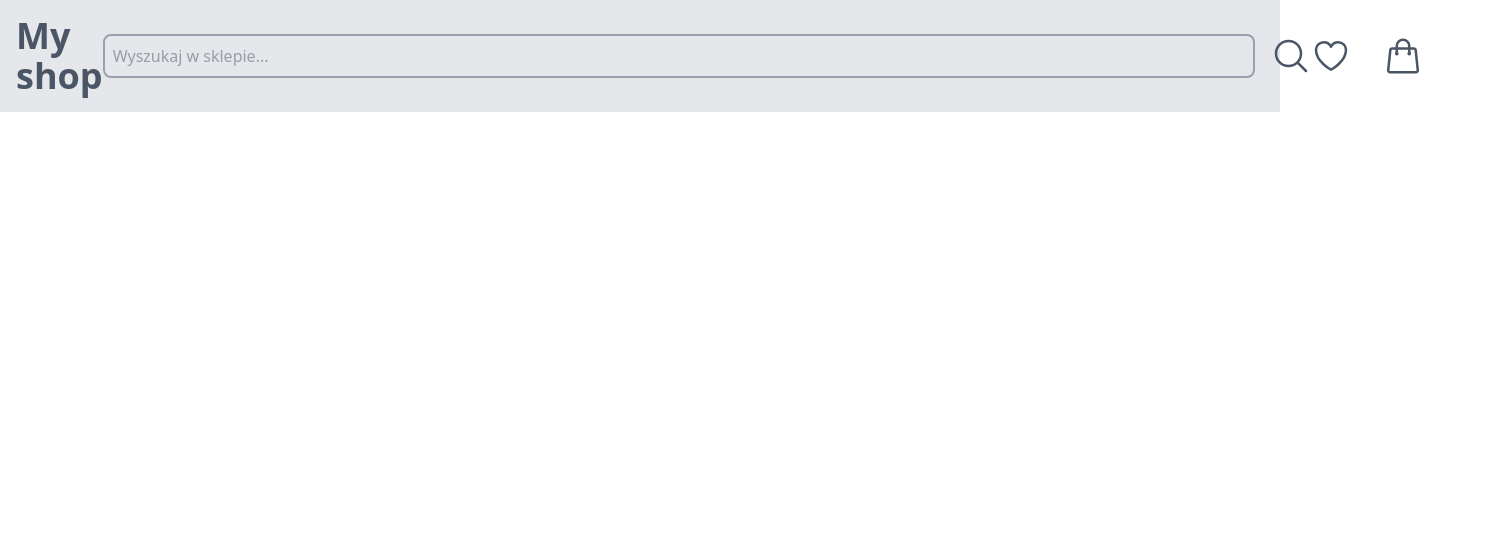
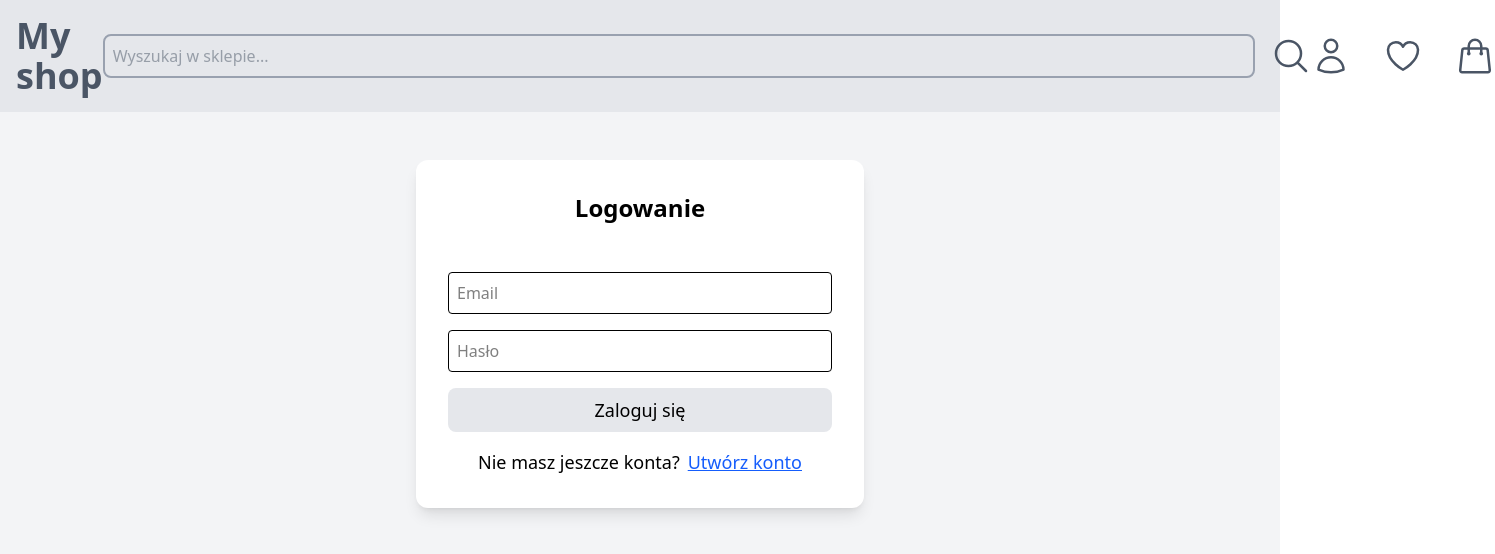
Before and after one commit to matwid03/my-shop, a React (Vite) app: page /auth in a window 1280 px wide. Before the commit this address had no page. Shown: the top 554 px of the page, 1495 px wide, since content can reach past the window. Built offline with nearby package versions, Linux system fonts and the light colour scheme; no server answers.

Commit message:
Login/registration functionality

```diff
--- a/package.json
+++ b/package.json
@@ -12,6 +12,7 @@
   "dependencies": {
     "@heroicons/react": "^2.2.0",
     "@tailwindcss/vite": "^4.0.14",
+    "firebase": "^11.6.0",
     "react": "^19.0.0",
     "react-dom": "^19.0.0",
     "react-router-dom": "^7.3.0",
--- a/src/App.jsx
+++ b/src/App.jsx
@@ -7,6 +7,7 @@ import { CartPage } from './pages/CartPage';
 import { FavouritesPage } from './pages/FavouritesPage';
 import { products } from './const/products';
 import { FiltersProvider } from './context/FiltersContext';
+import { AuthPage } from './pages/AuthPage';
 
 function App() {
 	const location = useLocation();
@@ -30,6 +31,7 @@ function App() {
 				</FiltersProvider>
 			) : (
 				<Routes>
+					<Route path='/auth' element={<AuthPage />} />
 					<Route path='/cart' element={<CartPage />} />
 					<Route path='/favourites' element={<FavouritesPage />} />
 				</Routes>
--- a/src/components/Navbar.jsx
+++ b/src/components/Navbar.jsx
@@ -1,13 +1,21 @@
 import { Link } from 'react-router-dom';
-import { MagnifyingGlassIcon, HeartIcon, ShoppingBagIcon } from '@heroicons/react/24/outline';
+import { MagnifyingGlassIcon, HeartIcon, ShoppingBagIcon, UserIcon } from '@heroicons/react/24/outline';
 import { useState } from 'react';
+import { useAuth } from '../hooks/useAuth';
+import { signOut } from 'firebase/auth';
+import { FIREBASE_AUTH } from '../firebase';
 
 export function Navbar() {
 	const [search, setSearch] = useState('');
+	const { user } = useAuth();
 
 	const handleSearch = (e) => {
 		e.preventDefault();
 		console.log('Szukam:', search);
+	};
+
+	const handleSignOut = () => {
+		signOut(FIREBASE_AUTH);
 	};
 
 	return (
@@ -22,6 +30,18 @@ export function Navbar() {
 				</button>
 			</form>
 			<div className='flex gap-8'>
+				{user ? (
+					<div className='flex items-center gap-2'>
+						<UserIcon className='w-10 h-10 hover:text-gray-950 ' />
+						<button onClick={handleSignOut} className='text-sm font-bold underline cursor-pointer hover:text-black'>
+							Wyloguj
+						</button>
+					</div>
+				) : (
+					<Link to='/auth'>
+						<UserIcon className='w-10 h-10 hover:text-gray-950 hover:border-2' />
+					</Link>
+				)}
 				<Link to='/favourites'>
 					<HeartIcon className='w-10 h-10 hover:text-gray-950 hover:border-2' />
 				</Link>
--- /dev/null
+++ b/src/firebase.js
@@ -0,0 +1,23 @@
+import { initializeApp } from 'firebase/app';
+import { getAuth, setPersistence, browserLocalPersistence } from 'firebase/auth';
+import { getFirestore } from 'firebase/firestore';
+
+const firebaseConfig = {
+  apiKey: "AIzaSyB21MQOKJsarUau1RsjlccmsoOZ8q6DyyY",
+  authDomain: "my-shop-b1f80.firebaseapp.com",
+  projectId: "my-shop-b1f80",
+  storageBucket: "my-shop-b1f80.firebasestorage.app",
+  messagingSenderId: "19933456877",
+  appId: "1:19933456877:web:990d2c13bc3e9c9c541fe4",
+  measurementId: "G-3P9ST30Y20"
+};
+
+const app = initializeApp(firebaseConfig);
+const auth = getAuth(app);
+setPersistence(auth, browserLocalPersistence).catch((error) => {
+  console.error('Błąd ustawiania persistence w Firebase:', error);
+});
+
+const db = getFirestore(app);
+
+export { app, auth as FIREBASE_AUTH, db as FIRESTORE_DB };
--- /dev/null
+++ b/src/hooks/useAuth.js
@@ -0,0 +1,28 @@
+import { onAuthStateChanged } from "firebase/auth";
+import { useEffect, useState } from "react";
+import { FIREBASE_AUTH, FIRESTORE_DB } from "../firebase";
+import { doc, getDoc } from "firebase/firestore";
+
+export function useAuth() {
+  const [user, setUser] = useState(null);
+
+  useEffect(() => {
+    const unsubscribe = onAuthStateChanged(FIREBASE_AUTH, async (firebaseUser) => {
+      if (firebaseUser) {
+        const docRef = doc(FIRESTORE_DB, 'users', firebaseUser.uid);
+        const docSnap = await getDoc(docRef);
+        if (docSnap.exists()) {
+          const data = docSnap.data();
+          setUser({ ...firebaseUser, username: data.username });
+        } else {
+          setUser(firebaseUser);
+        }
+      } else
+        setUser(null);
+    });
+
+    return () => unsubscribe();
+  }, []);
+
+  return { user };
+}
--- /dev/null
+++ b/src/pages/AuthPage.jsx
@@ -0,0 +1,93 @@
+import { createUserWithEmailAndPassword, signInWithEmailAndPassword } from 'firebase/auth';
+import { useState } from 'react';
+import { FIREBASE_AUTH, FIRESTORE_DB } from '../firebase';
+import { doc, setDoc } from 'firebase/firestore';
+import { useNavigate } from 'react-router-dom';
+
+export function AuthPage() {
+	const [isLogin, setIsLogin] = useState(true);
+	const [username, setUsername] = useState('');
+	const [email, setEmail] = useState('');
+	const [password, setPassword] = useState('');
+	const [errorMessage, setErrorMessage] = useState('');
+	const navigate = useNavigate();
+
+	const clearForm = () => {
+		setEmail('');
+		setPassword('');
+		setUsername('');
+		setErrorMessage('');
+	};
+
+	const handleSubmit = async (e) => {
+		e.preventDefault();
+
+		if (isLogin) {
+			await signInWithEmailAndPassword(FIREBASE_AUTH, email, password);
+			navigate('/');
+		} else {
+			try {
+				const userCredentials = await createUserWithEmailAndPassword(FIREBASE_AUTH, email, password);
+				const user = userCredentials.user;
+
+				await setDoc(doc(FIRESTORE_DB, 'users', user.uid), {
+					email: user.email,
+					username: username,
+					favourites: [],
+					cart: [],
+					createdAt: new Date(),
+				});
+
+				await FIREBASE_AUTH.signOut();
+
+				setEmail('');
+				setPassword('');
+				setUsername('');
+				setIsLogin(true);
+				setErrorMessage('');
+
+				alert('Konto zostało utworzone. Zaloguj się.');
+			} catch (error) {
+				console.error(error);
+				if (error.code === 'auth/email-already-in-use') {
+					setErrorMessage('Podany e-mail jest już zajęty!');
+				} else if (error.code === 'auth/weak-password') {
+					setErrorMessage('Hasło powinno zawierać minimum 6 znaków!');
+				} else if (error.code === 'auth/invalid-email') {
+					setErrorMessage('Niepoprawny format adresu e-mail!');
+				} else {
+					setErrorMessage('Wystąpił błąd podczas rejestracji. Spróbuj ponownie.');
+				}
+			}
+		}
+	};
+
+	return (
+		<div className='flex items-start justify-center pt-12 min-h-screen bg-gray-100'>
+			<div className='bg-white rounded-xl p-8 w-full max-w-md shadow-lg'>
+				<h1 className='text-2xl font-bold mb-12 text-center'>{isLogin ? 'Logowanie' : 'Rejestracja'}</h1>
+
+				<form className='space-y-4' onSubmit={handleSubmit}>
+					{!isLogin && <input className='w-full p-2 border rounded' type='text' placeholder='Nazwa użytkownika' required onChange={(e) => setUsername(e.target.value)} />}
+					<input className='w-full p-2 border rounded' type='email' placeholder='Email' value={email} required onChange={(e) => setEmail(e.target.value)} />
+					<input className='w-full p-2 border rounded' type='password' placeholder='Hasło' value={password} required onChange={(e) => setPassword(e.target.value)} />
+
+					<button className='w-full p-2 bg-gray-200 rounded-lg  text-lg cursor-pointer hover:bg-gray-400'>{isLogin ? 'Zaloguj się' : 'Zarejestruj się'}</button>
+				</form>
+				{errorMessage && <p className='text-red-600 text-center'>{errorMessage}</p>}
+
+				<p className='mt-4 flex justify-center gap-2 text-lg'>
+					{isLogin ? 'Nie masz jeszcze konta?' : 'Masz już konto?'}
+					<button
+						className='cursor-pointer text-blue-600 underline hover:text-blue-800'
+						onClick={() => {
+							setIsLogin((prev) => !prev);
+							clearForm();
+						}}>
+						{isLogin ? 'Utwórz konto' : 'Zaloguj się'}
+					</button>
+				</p>
+			</div>
+		</div>
+	);
+}
```
Also changed, not shown: 1 other file (tests, documents, lock files or other folders).
